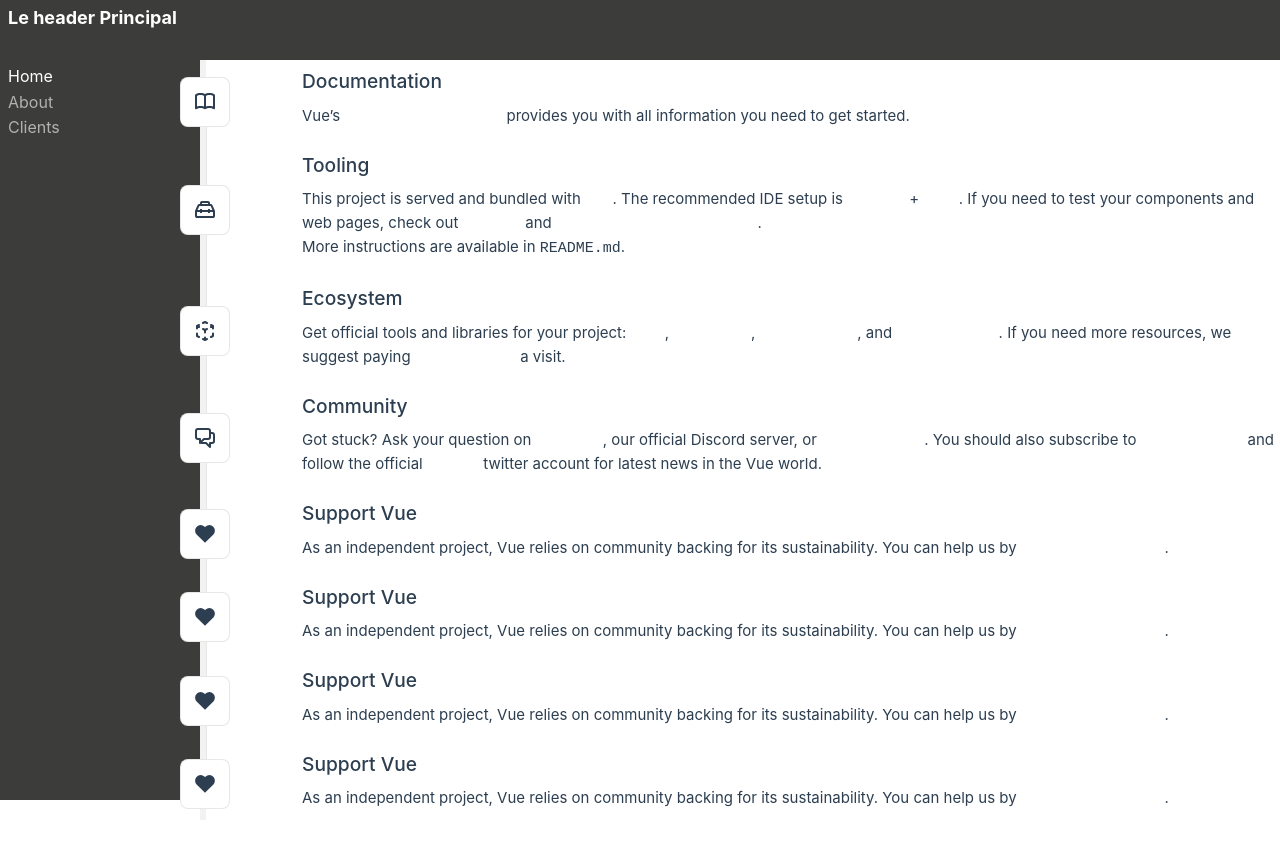
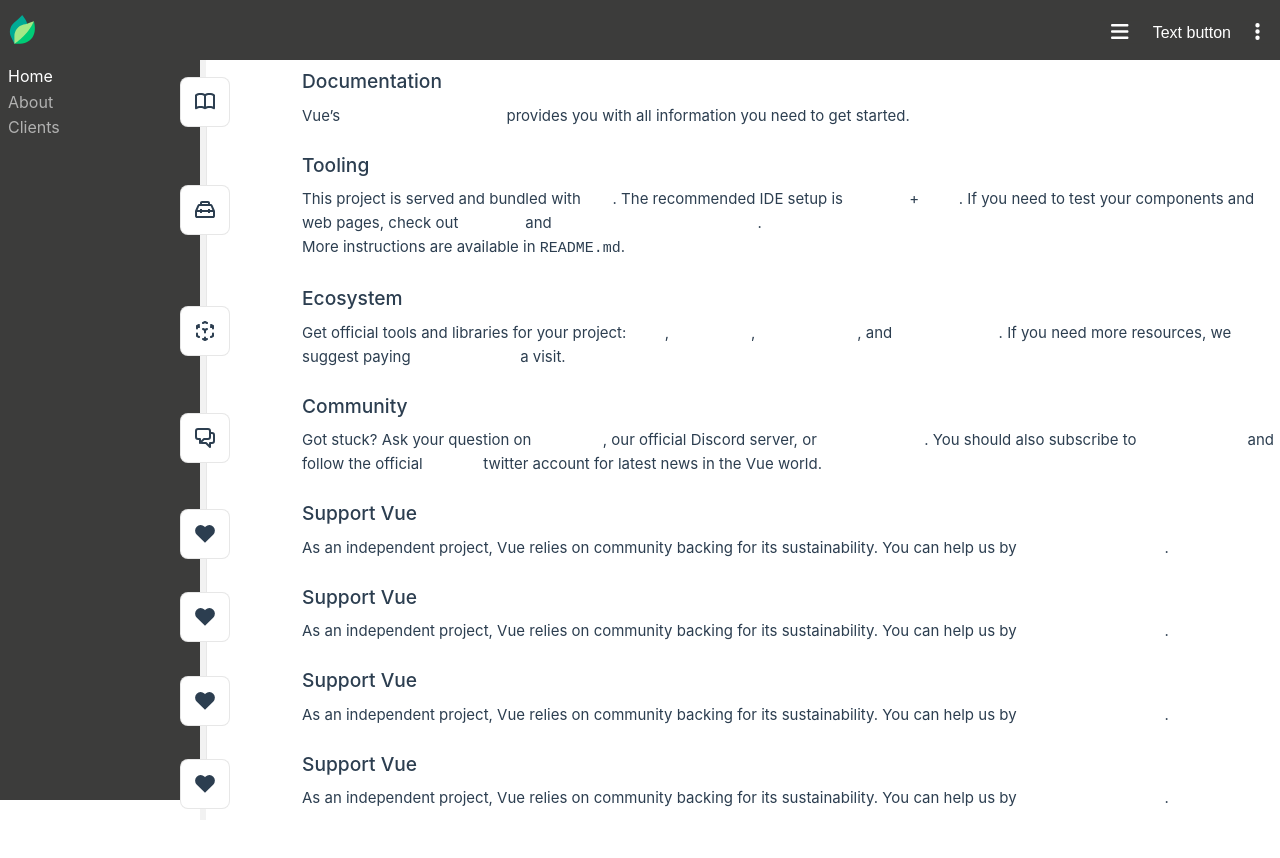
Before and after one commit to sometimescool/resa-ui, a Vue app: page / in a window 1280 px wide. Shown: the top 858 px of the page. Built offline with nearby package versions, Linux system fonts and the light colour scheme.

Commit message:
#12 dropdownmenu

```diff
--- a/src/assets/base.css
+++ b/src/assets/base.css
@@ -22,6 +22,8 @@
   --vt-c-text-light-2: rgba(60, 60, 60, 0.66);
   --vt-c-text-dark-1: var(--vt-c-white);
   --vt-c-text-dark-2: rgba(235, 235, 235, 0.64);
+
+  --text-hover: rgba(235, 235, 235, 1);
 }
 
 /* semantic color variables for this project */
--- a/src/components/main/MainHeader.vue
+++ b/src/components/main/MainHeader.vue
@@ -1,8 +1,103 @@
 <template>
-    <header>
-        Le header Principal
+    <header style="display:flex">
+        <div>
+            <wsf-logo class="logo" height="30px" />
+        </div>
+        <div style="width:90%">
+
+        </div>
+        <div style="display:flex">
+            <dropdownMenu :buttonstyle="iconButtonStyle" id="menu1" :itemList="itemList1">
+                <font-awesome-icon icon="fa-solid fa-bars" />
+            </dropdownMenu>
+            <dropdownMenu :buttonstyle="textButtonStyle" id="menu3" :itemList="itemList2">
+                Text button
+            </dropdownMenu>
+            <dropdownMenu :buttonstyle="iconButtonStyle" id="menu2" :itemList="itemList3">
+                <font-awesome-icon icon="fa-solid fa-ellipsis-vertical" />
+            </dropdownMenu>
+        </div>
     </header>
 </template>
+<script setup>
+import { ref } from "vue"
+import dropdownMenu from '../widgets/dropdown/DropdownMenu.vue'
+
+// defined items
+const itemList1 = ref( [
+    {
+        text: 'Action number 1',
+        action: doClickItem1,
+    },
+    {
+        text: 'Action 2',
+        action: doClickItem2,
+    },
+    {
+        text: 'Action 3',
+        action: doClickItem3,
+    },
+] )
+const itemList2 = ref( [
+    {
+        text: 'Test 1',
+        action: doClickItem4,
+    },
+    {
+        text: 'Test 2',
+        action: doClickItem5,
+    }
+] )
+const itemList3 = ref( [
+    {
+        text: 'Item 1',
+        action: doClickItem6,
+    },
+    {
+        text: 'Item 2',
+        action: doClickItem7,
+    },
+    {
+        text: 'Item 3',
+        action: doClickItem8,
+    },
+    {
+        text: 'Item 4',
+        action: doClickItem9,
+    }
+] )
+// design buttons
+const iconButtonStyle = ref( "background:var(--black-light);color: var(--vt-c-white);flex:1;font-size:20px;padding:0px 12px" )
+const textButtonStyle = ref( "background:var(--black-light);color: var(--vt-c-white);flex:1;font-size:16px;padding:0px 12px;padding-top:6px" )
+
+function doClickItem1 () {
+    console.log( 'doClickItem1' )
+}
+function doClickItem2 () {
+    console.log( 'doClickItem2' )
+}
+function doClickItem3 () {
+    console.log( 'doClickItem3' )
+}
+function doClickItem4 () {
+    console.log( 'doClickItem4' )
+}
+function doClickItem5 () {
+    console.log( 'doClickItem5' )
+}
+function doClickItem6 () {
+    console.log( 'doClickItem6' )
+}
+function doClickItem7 () {
+    console.log( 'doClickItem7' )
+}
+function doClickItem8 () {
+    console.log( 'doClickItem8' )
+}
+function doClickItem9 () {
+    console.log( 'doClickItem9' )
+}
+</script>
 <style scoped>
 header {
     grid-area: header;
@@ -12,4 +107,11 @@
     padding: 4px 8px;
     font-weight: bold;
 }
+
+.logo {
+    position: relative;
+    top: 50%;
+    left: 0;
+    transform: translate(0%, -50%);
+}
 </style>
--- /dev/null
+++ b/src/components/widgets/dropdown/DropdownContainer.vue
@@ -0,0 +1,52 @@
+<template>
+    <div class="dropdown-list" ref="dropdownlist">
+        <Item v-for="(item, index) in itemList" :key="index" :item="item" @closeDropdown="closeDropdown">
+            {{ item.text }}
+        </Item>
+    </div>
+</template>
+
+
+<script setup>
+import { ref, onMounted } from "vue"
+import Item from './DropdownItem.vue';
+
+let emit = defineEmits( ['closeDropdown'] )
+
+defineProps( {
+    itemList: {
+        type: Array,
+        default: () => []
+    }
+} )
+const dropdownlist = ref( null )
+
+/*resend to parent because custom event do not bubble*/
+function closeDropdown ( event ) {
+    emit( "closeDropdown", event )
+}
+
+onMounted( () => {
+    //Body width
+    const bodyWidth = dropdownlist.value.ownerDocument.body.clientWidth
+    // Container items size
+    const componentWidth = dropdownlist.value.offsetWidth
+    // Container items position
+    const componentPosition = dropdownlist.value.getBoundingClientRect().left
+    if ( componentPosition + componentWidth >= bodyWidth ) {
+        // component is outside (right) of body
+        dropdownlist.value.style.left = `${( bodyWidth - ( componentPosition + componentWidth ) )}px`
+    } else if ( componentPosition < 0 ) {
+        // component is outside (left) of body
+        dropdownlist.value.style.transform = 'none' // because component is centered by transform css
+        dropdownlist.value.style.left = "0px"
+    }
+
+} )
+</script>
+
+<style scoped>
+.dropdown-list {
+    overflow: hidden;
+}
+</style>
--- /dev/null
+++ b/src/components/widgets/dropdown/DropdownItem.vue
@@ -0,0 +1,47 @@
+<template>
+    <div class="item" @click="doClickItem">
+        <slot />
+    </div>
+</template>
+
+<script setup>
+import { toRef } from "vue"
+let emit = defineEmits( ['closeDropdown'] )
+const props = defineProps( {
+    item: {
+        type: Object,
+        required: true,
+    }
+} )
+const item = toRef( props, "item" )
+
+/**
+ *
+ * @param {*} event
+ *
+ */
+function doClickItem ( event ) {
+    // Exec action is callBAck exist
+    if ( item.value.action ) item.value.action.apply()
+    else console.warn( `Action not defined on dropdownItem ${item.value.text}` )
+    // send to parent to close container
+    emit( "closeDropdown", event )
+}
+</script>
+
+<style scoped>
+.item {
+    display: block;
+    width: 100%;
+    padding: 2px 10px;
+    transition: 0.3s;
+    position: relative;
+    color: var(--black-light);
+    cursor: pointer;
+    font-size: 16px
+}
+
+.item:hover {
+    background: var(--text-hover);
+}
+</style>
--- /dev/null
+++ b/src/components/widgets/dropdown/DropdownMenu.vue
@@ -0,0 +1,98 @@
+<template>
+    <div :id="id" class="dropdown">
+        <button @click="doOpenList" :class="{ isActive: isOpen }" :style="buttonstyle">
+            <slot />
+        </button>
+        <ItemContainer class="dropdown-list" :itemList="itemList" v-if="isOpen" @closeDropdown="doCloseDropdown" />
+    </div>
+</template>
+
+<script setup>
+
+import { ref, toRef, onBeforeMount, onBeforeUnmount } from 'vue'
+import ItemContainer from './DropdownContainer.vue';
+
+const props = defineProps( {
+    itemList: {
+        type: Array,
+        default: () => [],
+    },
+    id: {
+        type: String,
+        required: true,
+    },
+    buttonstyle: {
+        type: String,
+        default: ""
+    }
+} )
+
+const isOpen = ref( false )
+const id = toRef( props, "id" )
+const buttonstyle = toRef( props, "buttonstyle" )
+
+function doOpenList () {
+    isOpen.value = !isOpen.value
+}
+onBeforeMount( () => {
+    //Add listener to close drop container if necessary
+    window.addEventListener( 'click', doClick );
+} )
+
+onBeforeUnmount( () => {
+    // clean listener
+    window.removeEventListener( 'click', doClick );
+} )
+function hide () {
+    isOpen.value = false;
+}
+function doCloseDropdown () {
+    hide()
+}
+// click anywhere
+function doClick ( event ) {
+    if ( !document.getElementById( id.value ).contains( event.target ) ) {
+        // click anywhere but not this component
+        hide()
+    }
+}
+</script>
+
+<style scoped>
+button {
+    position: relative;
+    cursor: pointer;
+    transition: 0.3s;
+    border: 0px;
+    white-space: nowrap;
+    top: 50%;
+    left: 0;
+    transform: translate(0%, -50%);
+}
+
+button:focus {
+    outline: 0px;
+}
+
+button:hover {}
+
+button.isActive {}
+
+.dropdown {
+    position: relative;
+}
+
+.dropdown-list {
+    background: var(--vt-c-white);
+    margin-top: 12px;
+    left: 50%;
+    transform: translateX(-50%);
+
+    position: absolute;
+    white-space: nowrap;
+    border: 1px solid var(--black-light);
+    border-radius: 4px;
+    z-index: 10;
+    right: auto
+}
+</style>
--- a/src/main.js
+++ b/src/main.js
@@ -14,9 +14,10 @@
 import Banner from "./components/widgets/InfoBanner.vue"
 import MessageDialog from "./components/widgets/MessageDialog.vue";
 import VercicalSizer from "./components/widgets/VerticalSizer.vue";
+import WsfLogo from "./assets/WsfLogo.vue";
 
 /* import specific icons */
-import { faPlus, faTrashCan, faCheck, faRotateLeft, faXmark } from '@fortawesome/free-solid-svg-icons'
+import { faPlus, faTrashCan, faCheck, faRotateLeft, faXmark, faBars, faEllipsisVertical, faEllipsis } from '@fortawesome/free-solid-svg-icons'
 
 /* add icons to the library */
 library.add( faPlus );
@@ -24,6 +25,9 @@
 library.add( faCheck );
 library.add( faRotateLeft );
 library.add( faXmark );
+library.add( faBars );
+library.add( faEllipsisVertical );
+library.add( faEllipsis );
 
 const app = createApp( App )
 
@@ -31,6 +35,7 @@
 app.component( 'sf-banner', Banner )
 app.component( 'sf-message-dialog', MessageDialog )
 app.component( 'sf-vertical-sizer', VercicalSizer )
+app.component( "wsf-logo", WsfLogo );
 app.use( store )
 app.use( router )
 
```
